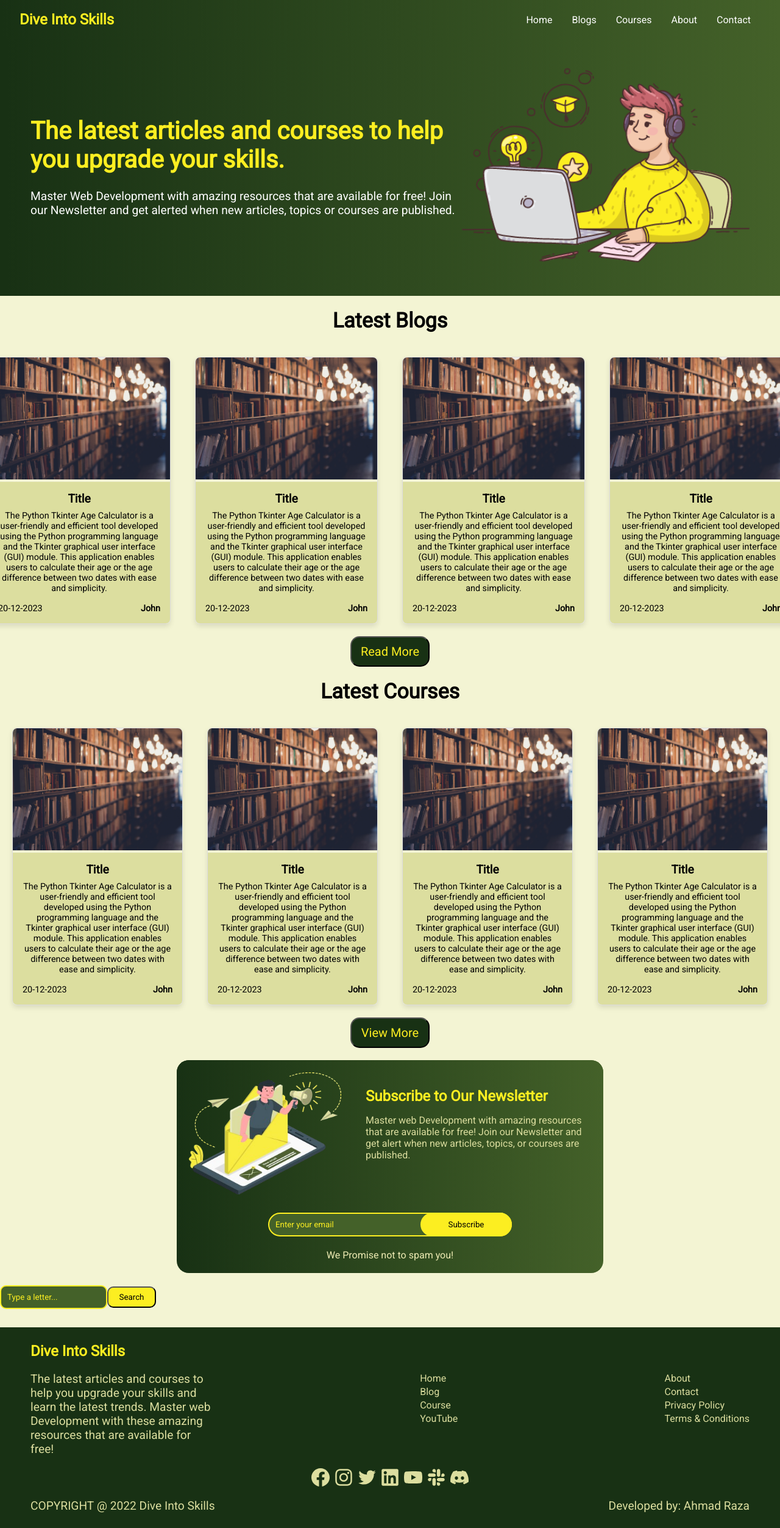
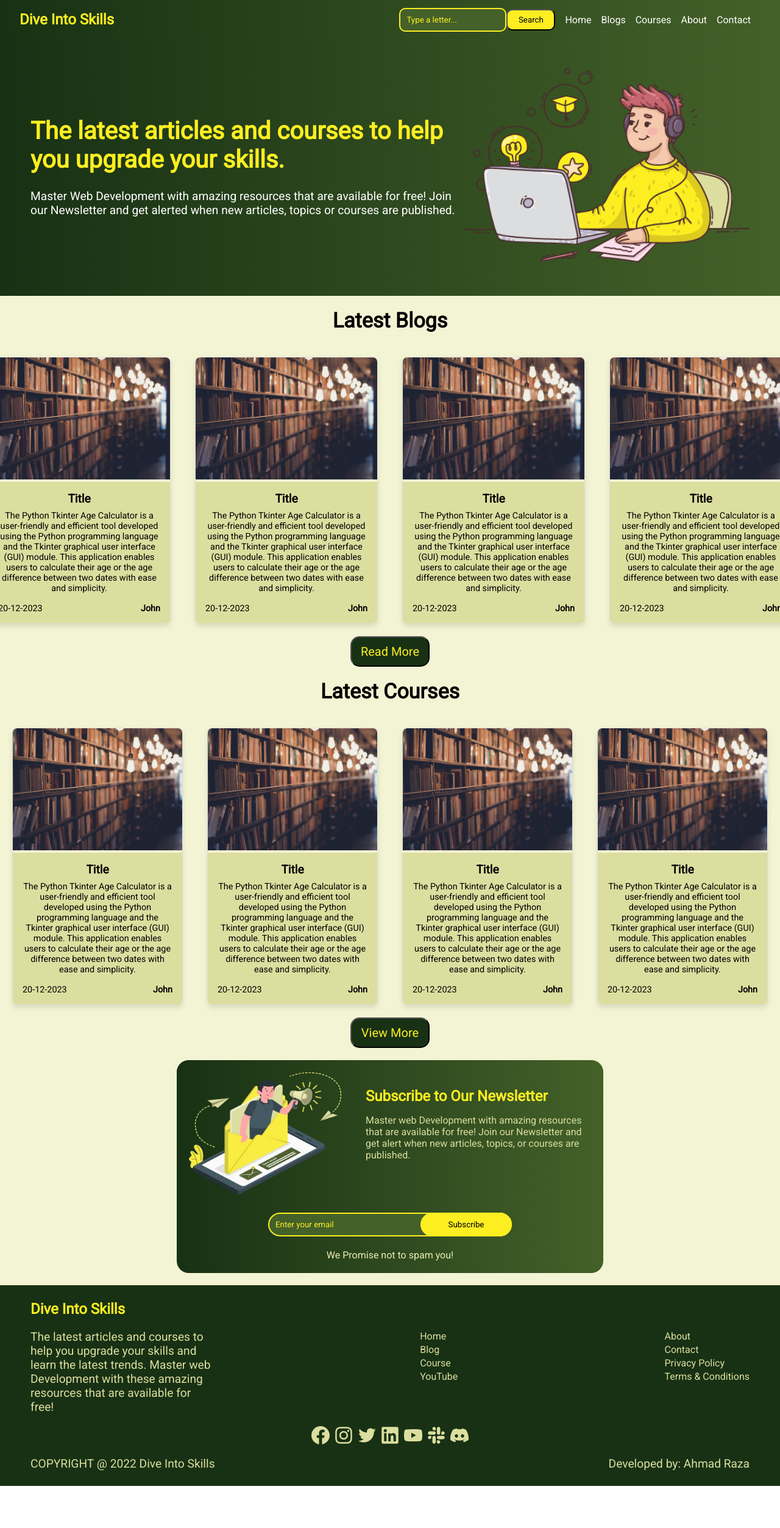
Before and after one commit to sahilbhardwaj-tmpl/DiveIntoSkills, a React (Vite) app: page / in a window 1280 px wide. Shown: the top 2505 px of the page at 61% size. After the commit the page ends 2436 px from the top, so only its background shows below. Built offline with nearby package versions, Linux system fonts and the light colour scheme.

Commit message:
Search Bar Component is added

```diff
--- a/src/components/Header.jsx
+++ b/src/components/Header.jsx
@@ -3,6 +3,7 @@ import { useState } from 'react';
 import { Link } from 'react-router-dom'
 import './HeaderStyles.css'
 import { FaBars, FaTimes } from 'react-icons/fa';
+import SearchBar from './SearchBar'
 function Header() {
   const [click, setClick] = useState(false);
     const handleClick=(()=>{
@@ -12,7 +13,9 @@ function Header() {
     <>
       <div className='header text-color'>
         <p style={{ fontSize: '24px', fontWeight: '700', color: '#FCEE21' }}>Dive Into Skills</p>
+
         <ul className={click ?('nav-menu active'):('nav-menu')}>
+        <li className='search-bar-comp'><SearchBar/></li>
           <Link to='/'><li className='nav-item' >
             Home
           </li></Link>
--- a/src/components/HeaderStyles.css
+++ b/src/components/HeaderStyles.css
@@ -10,12 +10,17 @@
     background: linear-gradient(90deg, #183114 0%, #446129 100%);
     backdrop-filter: blur(10px);
 }
+.search-bar-comp{
+    padding-top: 30px;
+}
 .nav-menu {
     display: flex;
+    justify-content: center;
+    align-items: center;
 }
 
 .nav-menu li {
-    padding: 0 1rem;
+    padding-right: 1rem;
 }
 
 
@@ -53,9 +58,9 @@
         padding:1rem 0;
         font-size: 28px;
     }
-    /* .nav-menu li a{
-        font-size: 2rem;
-    } */
+    .search-bar-comp{
+        margin-left: 100px;
+    }
     .hamsburger{
         display: initial;
     }
--- a/src/routes/Home.jsx
+++ b/src/routes/Home.jsx
@@ -5,7 +5,7 @@ import { Link } from 'react-router-dom'
 import NewsLetterPopUp from '../components/NewsLetterPopUp'
 import CardData from '../components/CardData'
 import CardBuilder from '../components/CardBuilder'
-import SearchBar from '../components/SearchBar'
+
 
 function Home() {
   (function () {
@@ -68,7 +68,7 @@ function Home() {
 
     </div >
       <NewsLetterPopUp />
-        <SearchBar/>
+
 
 
     </>
```
